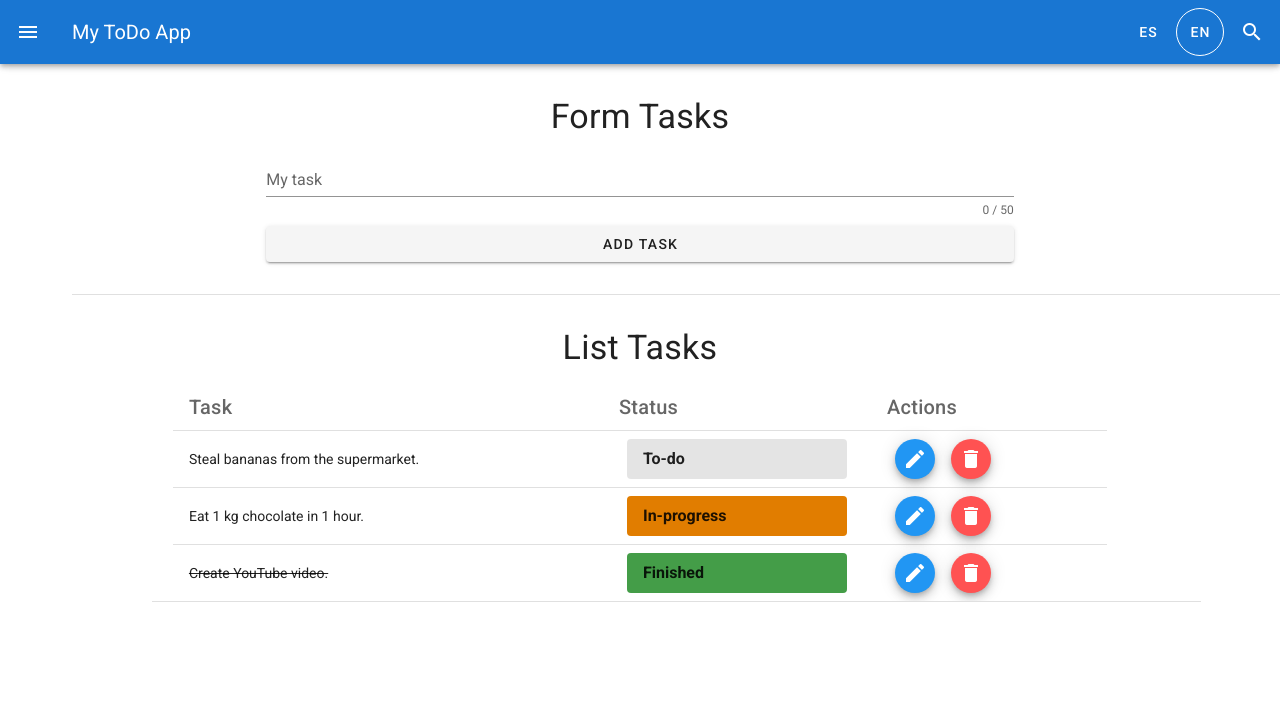
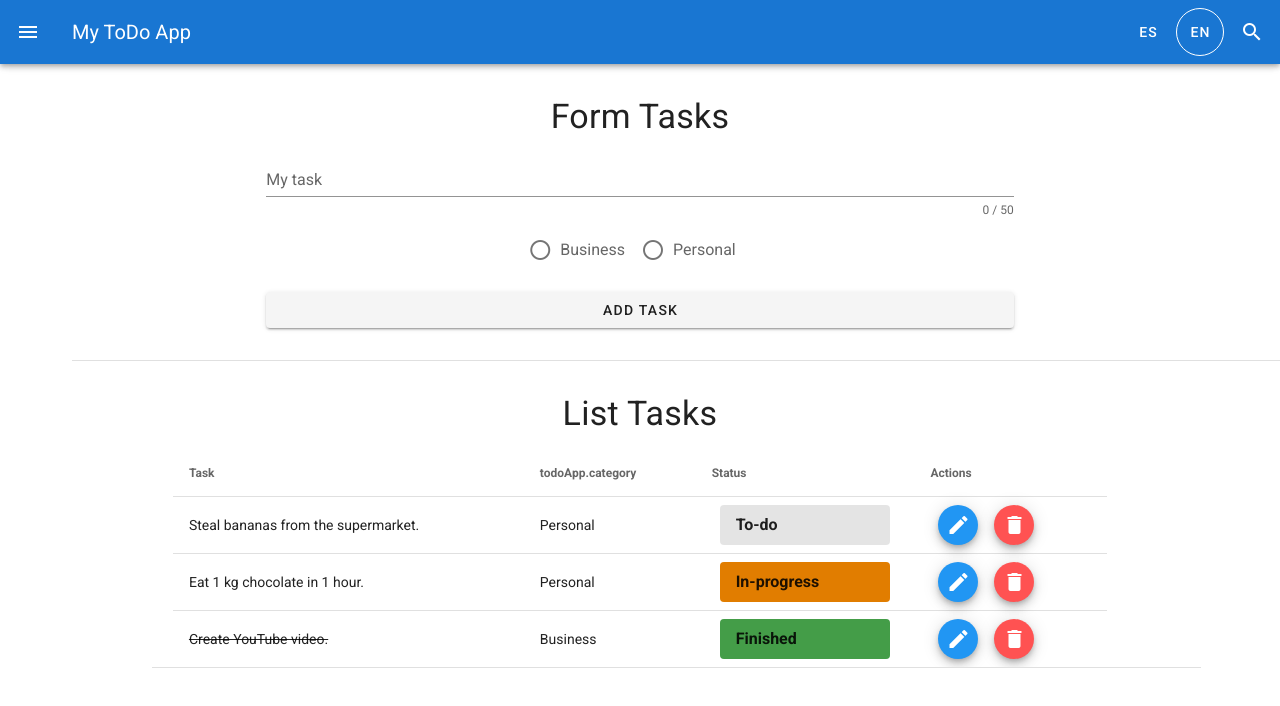
Before and after one commit to Devpaz/todolist-vue, a Vue app: page / in a window 1280 px wide. Shown: the top 706 px of the page. Built offline with nearby package versions, Linux system fonts and the light colour scheme.

Commit message:
Added category

```diff
--- a/src/components/TodoApp.vue
+++ b/src/components/TodoApp.vue
@@ -15,6 +15,19 @@
               :counter="50"
               :label="$t('todoApp.input')"
             ></v-text-field>
+            <div class="d-flex justify-center">
+              <v-radio-group v-model="category" row>
+                <v-radio
+                  label="Business"
+                  value="Business"
+                ></v-radio>
+                <v-radio
+                  label="Personal"
+                  value="Personal"
+                ></v-radio>
+              </v-radio-group>
+            </div>
+
             <v-btn type="submit" block class="mt-2" @click="submitTask">{{ $t('todoApp.addTask') }}</v-btn>
           </v-form>
         </v-col>
@@ -29,14 +42,16 @@
             <template v-slot:default>
               <thead>
                 <tr>
-                  <th class="text-4 text-md-h3 text-lg-h6">{{ $t('todoApp.task') }}</th>
-                  <th class="text-4 text-md-h3 text-lg-h6">{{ $t('todoApp.status') }}</th>
-                  <th class="text-4 text-md-h3 text-lg-h6">{{ $t('todoApp.actions') }}</th>
+                  <th class="text-4">{{ $t('todoApp.task') }}</th>
+                  <th class="text-4">{{ $t('todoApp.category') }}</th>
+                  <th class="text-4">{{ $t('todoApp.status') }}</th>
+                  <th class="text-4">{{ $t('todoApp.actions') }}</th>
                 </tr>
               </thead>
               <tbody>
                 <tr v-for="(task, index) in tasks" :key="index" class="justify-center">
                   <td :class="{ 'text-decoration-line-through ': task.status === 'finished' }">{{ task.name }}</td>
+                  <td>{{ task.category }}</td>
                   <td >
                     <v-alert
                     class="ma-2"
@@ -104,6 +119,7 @@ export default {
     return {
       alert:false,
       task: "",
+      category: null,
       validForm: true,
       editedTask: null,
       statuses: ["to-do", "in-progress", "finished"],
@@ -111,14 +127,17 @@ export default {
       tasks: [
         {
           name: "Steal bananas from the supermarket.",
+          category: 'Personal',
           status: "to-do",
         },
         {
           name: "Eat 1 kg chocolate in 1 hour.",
+          category: 'Personal',
           status: "in-progress",
         },
         {
           name: "Create YouTube video.",
+          category: 'Business',
           status: "finished",
         },
       ],
@@ -151,10 +170,12 @@ export default {
       } else {
         this.tasks.push({
           name: this.task,
+          category: this.category,
           status: "to-do",
         });
       }
       this.task = "";
+      this.category = null,
       this.alert=true;
 
       //Add duration alert
```
